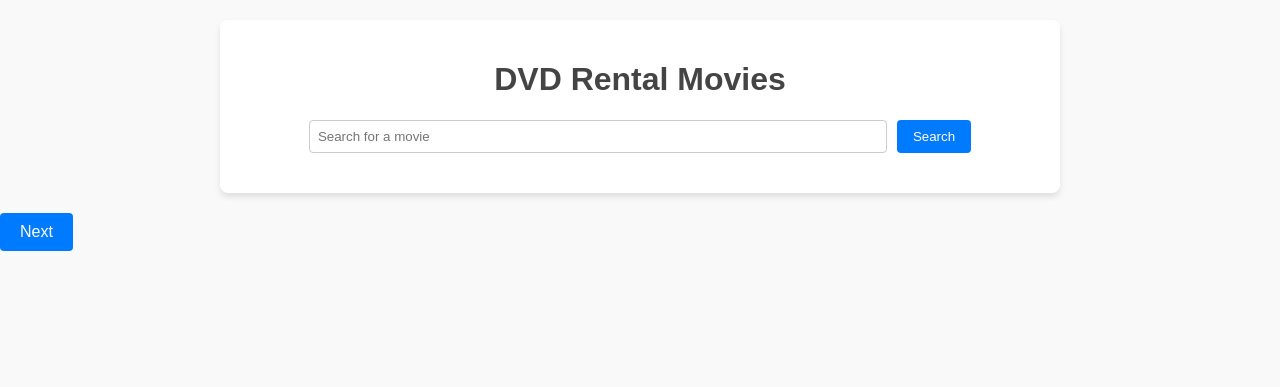
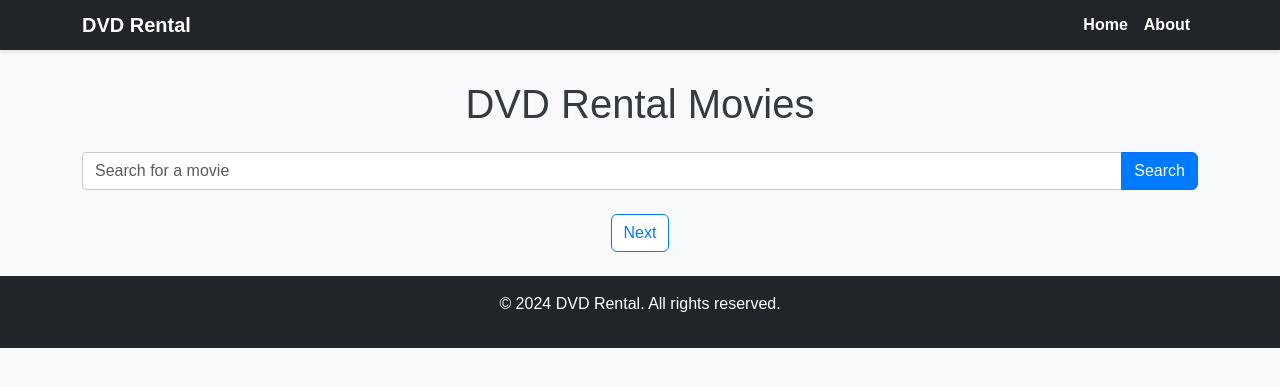
Before and after one commit to maciekbogdalski/flask-project, a Flask app: page / in a window 1280 px wide. Shown: the top 387 px of the page. Run offline with Flask 3, Linux system fonts and the light colour scheme; data that the repository does not hold is empty; some libraries are stand-ins or nearby versions.

Commit message:
Updated UI: Navbar fixes, movie cards alignment, and spacing adjustments

```diff
--- a/app.py
+++ b/app.py
@@ -58,6 +58,26 @@ def refresh():
     conn.close()
     return render_template("index.html", films=films, page=1)
 
+@app.route('/film/<int:film_id>')
+def film_detail(film_id):
+    conn = connect_db()
+    cursor = conn.cursor()
+    cursor.execute("""
+        SELECT title, description, release_year, language_id, rental_duration,
+               rental_rate, length, replacement_cost, special_features, last_update
+        FROM film WHERE film_id = %s
+    """, (film_id,))
+    film = cursor.fetchone()
+    cursor.close()
+    conn.close()
+
+    if film:
+        return render_template('film_detail.html', film=film)
+    else:
+        return "Film not found", 404
+
+
+
 if __name__ == "__main__":
     import os
     port = int(os.environ.get("PORT", 5000))
--- a/static/style.css
+++ b/static/style.css
@@ -1,82 +1,105 @@
+/* General Styles */
 body {
     font-family: Arial, sans-serif;
+    background-color: #f8f9fa; /* Light Bootstrap background */
+    color: #333;
     margin: 0;
     padding: 0;
-    background-color: #f9f9f9;
-    color: #333;
+    padding-top: 56px; /* Account for navbar height */
 }
 
-.container {
-    max-width: 800px;
-    margin: 20px auto;
-    padding: 20px;
-    background: white;
-    border-radius: 8px;
+/* Navbar Customization */
+.navbar {
+    background-color: #000000; /* Completely black navbar */
+    padding: 0.3rem 1rem; /* Slimmer height */
+    box-shadow: 0 2px 4px rgba(0, 0, 0, 0.1); /* Subtle shadow */
+}
+
+.navbar-brand,
+.navbar-nav .nav-link {
+    color: #ffffff !important; /* White text */
+    font-weight: bold;
+}
+
+.navbar-brand:hover,
+.navbar-nav .nav-link:hover {
+    color: #00aaff !important; /* Light blue on hover */
+}
+
+/* Header */
+h1 {
+    text-align: center;
+    color: #343a40; /* Dark Bootstrap text color */
+    margin: 1.5rem 0 1rem; /* Add space below navbar */
+}
+
+/* Search Form */
+.input-group input {
+    border-radius: 0.25rem;
+    border: 1px solid #ccc;
+}
+
+.input-group button {
+    background-color: #007BFF;
+    color: white;
+}
+
+.input-group button:hover {
+    background-color: #0056b3;
+}
+
+/* Card Styling */
+.card {
+    border: none;
     box-shadow: 0 4px 6px rgba(0, 0, 0, 0.1);
 }
 
-h1 {
-    text-align: center;
-    color: #444;
+.card-title {
+    font-weight: bold;
+    color: #007BFF;
+    text-align: left; /* Align movie titles to the left */
 }
 
-.search-form {
-    display: flex;
-    justify-content: center;
-    margin-bottom: 20px;
+.card-title:hover {
+    text-decoration: underline;
+    color: #0056b3;
 }
 
-.search-form input[type="text"] {
-    padding: 8px;
-    width: 70%;
-    border: 1px solid #ccc;
-    border-radius: 4px;
-    margin-right: 10px;
+/* Fixing Movie Description and Year */
+.card-text {
+    text-align: left; /* Align description to the left */
+    color: #555; /* Slightly muted color */
 }
 
-.search-form button {
-    padding: 8px 16px;
+/.card-footer {
+    text-align: left;
+    font-weight: bold;
+    color: #007BFF; /* Highlight for the year */
+}
+
+/* Pagination */
+.pagination .page-link {
+    color: #007BFF;
+    border: 1px solid #007BFF;
+    margin: 0 5px;
+    border-radius: 0.25rem;
+}
+
+.pagination .page-link:hover {
     background-color: #007BFF;
     color: white;
-    border: none;
-    border-radius: 4px;
-    cursor: pointer;
 }
 
-.search-form button:hover {
-    background-color: #0056b3;
-}
-
-.movies-list {
-    list-style: none;
-    padding: 0;
-}
-
-.movie-item {
-    margin-bottom: 15px;
-    padding: 10px;
-    background: #f1f1f1;
-    border-radius: 4px;
-}
-
-.movie-item strong {
-    color: #007BFF;
-}
-
-.pagination {
-    display: flex;
-    justify-content: space-between;
+/* Footer */
+footer {
+    background-color: #343a40;
+    color: white;
+    text-align: center;
+    padding: 10px 0;
     margin-top: 20px;
 }
 
-.pagination a {
-    text-decoration: none;
-    color: white;
-    background-color: #007BFF;
-    padding: 10px 20px;
-    border-radius: 4px;
+/* Adjust container margin for better spacing */
+.container.my-4 {
+    margin-top: 2rem; /* Add more space between navbar and content */
 }
-
-.pagination a:hover {
-    background-color: #0056b3;
-}
--- a/templates/index.html
+++ b/templates/index.html
@@ -4,34 +4,86 @@
     <meta charset="UTF-8">
     <meta name="viewport" content="width=device-width, initial-scale=1.0">
     <title>DVD Rental Movies</title>
+    <!-- Bootstrap CSS -->
+    <link href="https://cdn.jsdelivr.net/npm/bootstrap@5.3.0-alpha3/dist/css/bootstrap.min.css" rel="stylesheet">
     <link rel="stylesheet" href="/static/style.css">
 </head>
 <body>
+    <!-- Navbar -->
+    <nav class="navbar navbar-expand-lg navbar-dark bg-dark fixed-top">
     <div class="container">
-        <h1>DVD Rental Movies</h1>
+        <a class="navbar-brand" href="/">DVD Rental</a>
+        <button class="navbar-toggler" type="button" data-bs-toggle="collapse" data-bs-target="#navbarNav">
+            <span class="navbar-toggler-icon"></span>
+        </button>
+        <div class="collapse navbar-collapse" id="navbarNav">
+            <ul class="navbar-nav ms-auto">
+                <li class="nav-item">
+                    <a class="nav-link" href="/">Home</a>
+                </li>
+                <li class="nav-item">
+                    <a class="nav-link" href="/about">About</a>
+                </li>
+            </ul>
+        </div>
+    </div>
+</nav>
+
+
+
+
+
+    <!-- Main Content -->
+    <div class="container my-4">
+        <h1 class="text-center mb-4">DVD Rental Movies</h1>
 
         <!-- Search Form -->
-        <form action="/search" method="get" class="search-form">
-            <input type="text" name="q" placeholder="Search for a movie" value="{{ query }}">
-            <button type="submit">Search</button>
+        <form action="/search" method="get" class="input-group mb-4">
+            <input type="text" name="q" class="form-control" placeholder="Search for a movie" value="{{ query }}">
+            <button class="btn btn-primary" type="submit">Search</button>
         </form>
 
-        <!-- Movies List -->
-        <ul class="movies-list">
-            {% for film in films %}
-            <li class="movie-item">
-                <strong>{{ film[1] }}</strong> - {{ film[2] }}
-                <p>{{ film[3] }}</p>
-            </li>
-            {% endfor %}
-        </ul>
+       <!-- Movies List -->
+<div class="row">
+    {% for film in films %}
+    <div class="col-md-4 mb-4">
+        <div class="card">
+            <div class="card-body text-start"> <!-- Align text to the left -->
+                <h5 class="card-title">
+                    <a href="/film/{{ film[0] }}" class="movie-link">{{ film[1] }}</a> <!-- Movie Title -->
+                </h5>
+                <p class="card-text">{{ film[3] }}</p> <!-- Movie Description -->
+                <p class="text-muted">{{ film[2] }}</p> <!-- Release Year at the end -->
+            </div>
+        </div>
     </div>
-    <div class="pagination">
-        {% if page > 1 %}
-        <a href="/page/{{ page - 1 }}" class="prev-button">Previous</a>
-        {% endif %}
-        <a href="/page/{{ page + 1 }}" class="next-button">Next</a>
+    {% endfor %}
+</div>
+
+
+
+
+        <!-- Pagination -->
+        <nav>
+            <ul class="pagination justify-content-center">
+                {% if page > 1 %}
+                <li class="page-item">
+                    <a class="page-link" href="/page/{{ page - 1 }}">Previous</a>
+                </li>
+                {% endif %}
+                <li class="page-item">
+                    <a class="page-link" href="/page/{{ page + 1 }}">Next</a>
+                </li>
+            </ul>
+        </nav>
     </div>
 
+    <!-- Footer -->
+    <footer class="bg-dark text-white text-center py-3">
+        <p>&copy; 2024 DVD Rental. All rights reserved.</p>
+    </footer>
+
+    <!-- Bootstrap JS -->
+    <script src="https://cdn.jsdelivr.net/npm/bootstrap@5.3.0-alpha3/dist/js/bootstrap.bundle.min.js"></script>
 </body>
 </html>
```
